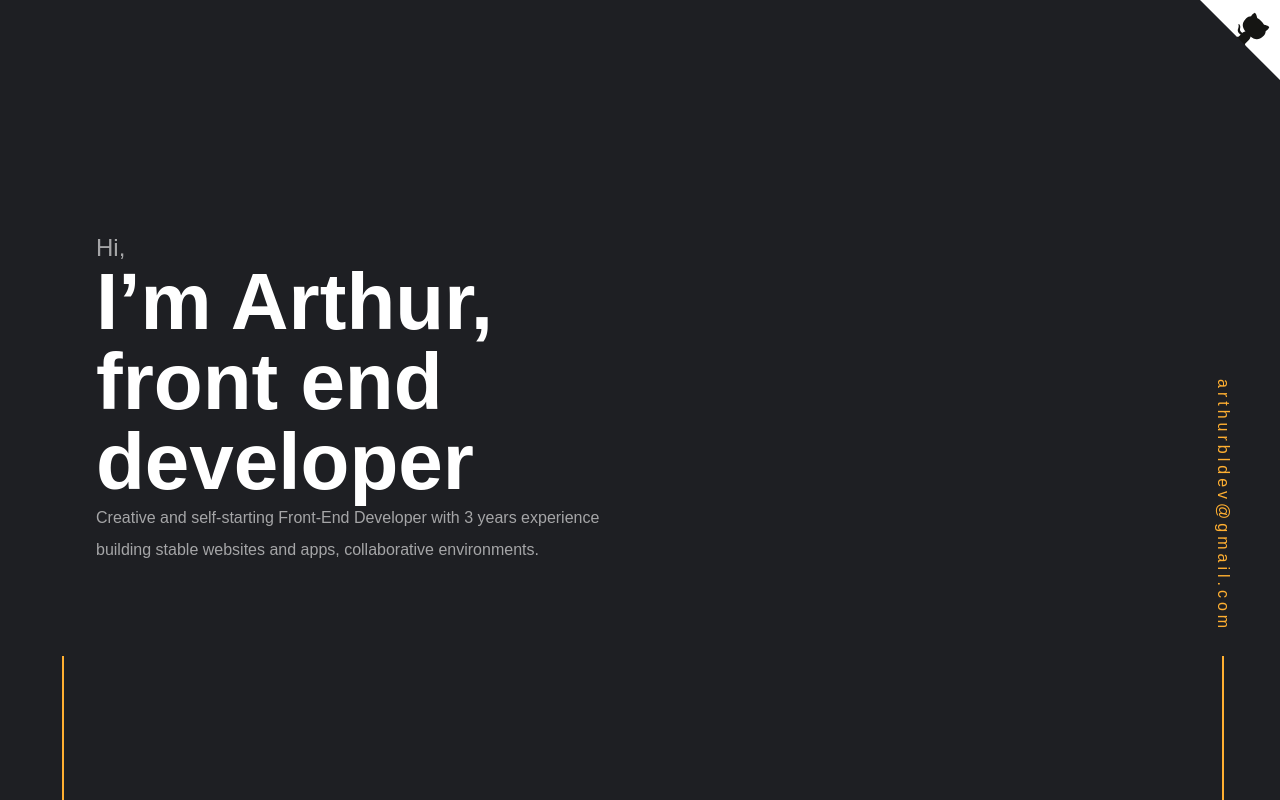
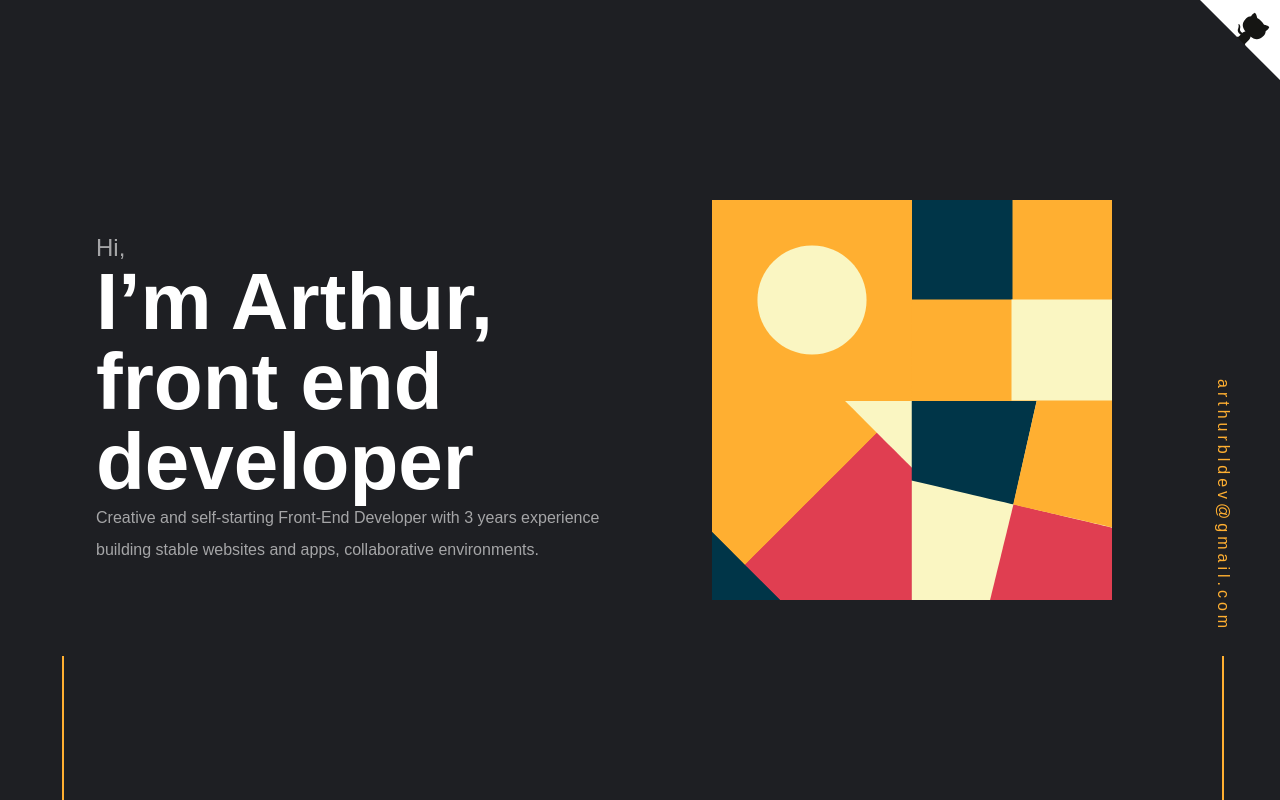
Before and after one commit to Arthur-bl-dev/arthurbarros-portfolio, a Next.js app: page / in a window 1280 px wide. Shown: the top 800 px of the page. Built offline with nearby package versions, Linux system fonts and the light colour scheme; some icons are missing.

Commit message:
added animation on IamDev Component

```diff
--- a/components/iamDev.tsx
+++ b/components/iamDev.tsx
@@ -1,20 +1,20 @@
+import Lottie from 'react-lottie'
 import { NextPage } from 'next'
 import { useRef } from 'react'
 
+import * as animationData from '../public/animations/modern.json'
 import styles from './../styles/iamDev.module.scss'
 
-// import Lottie from 'react-lottie'
-// import * as animationData from '../public/animations/modern.json'
 const IamDev: NextPage = () => {
 
-    // const defaultOptions = useRef({
-    //     loop: true,
-    //     autoplay: true,
-    //     animationData: animationData,
-    //     rendererSettings: {
-    //         preserveAspectRatio: 'xMidYMid slice'
-    //     },
-    // });
+    const defaultOptions = useRef({
+        loop: true,
+        autoplay: true,
+        animationData: animationData,
+        rendererSettings: {
+            preserveAspectRatio: 'xMidYMid slice'
+        },
+    });
 
     return (
         <>
@@ -28,13 +28,13 @@ const IamDev: NextPage = () => {
                 </div>
 
                 <div className={styles.right}>
-                    {/* <Lottie
+                    <Lottie
                         options={defaultOptions.current}
                         height={'25rem'}
                         width={'25rem'}
                         isClickToPauseDisabled={true}
                         speed={0.35}
-                    /> */}
+                    />
                 </div>
             </section>
         </>
```
